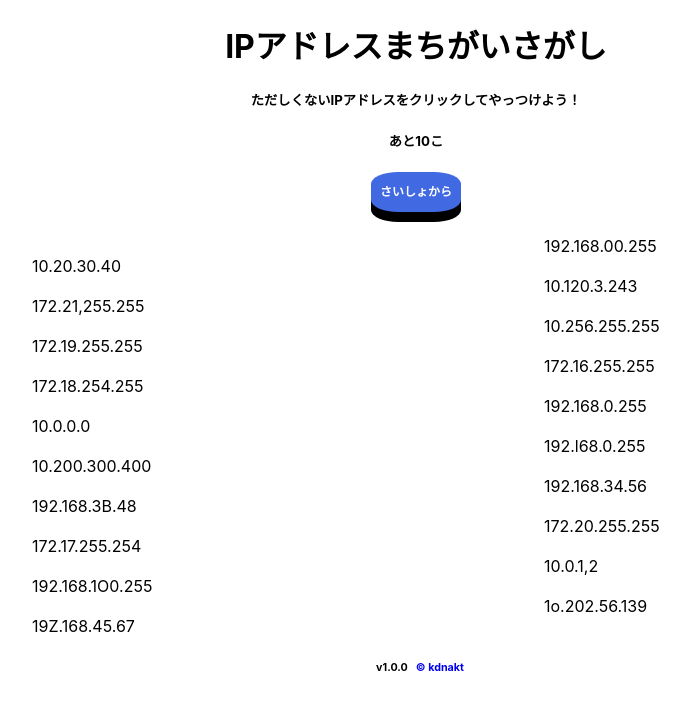
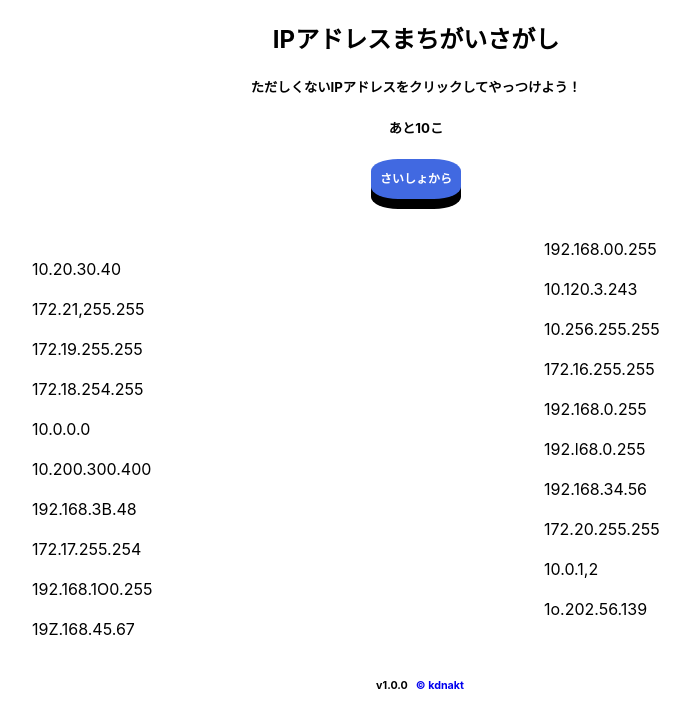
Before and after one commit to kdnakt/ip-eyegrep, a React (Create React App) app: page / in a window 1280 px wide. Shown: the top 728 px of the page, without its empty margins (224-914 px from the left). Built offline with nearby package versions, Linux system fonts and the light colour scheme.

Commit message:
fix layout

```diff
--- a/src/App.tsx
+++ b/src/App.tsx
@@ -101,7 +101,7 @@ function App() {
   return (
     <div>
       <header>
-        <h1>IPアドレスまちがいさがし</h1>
+        <h2>IPアドレスまちがいさがし</h2>
         <h5>ただしくないIPアドレスをクリックしてやっつけよう！</h5>
         <h5>あと{remaining}こ</h5>
         <div id="btn" onClick={reset}>さいしょから</div>
--- a/src/my.css
+++ b/src/my.css
@@ -19,7 +19,7 @@
 }
 
 #question {
-    margin-top: 24px;
+    margin: 40px 0;
 }
 
 #question span:hover {
@@ -28,6 +28,7 @@
 }
 
 h1,
+h2,
 h5,
 h6 {
     text-align: center;
```
